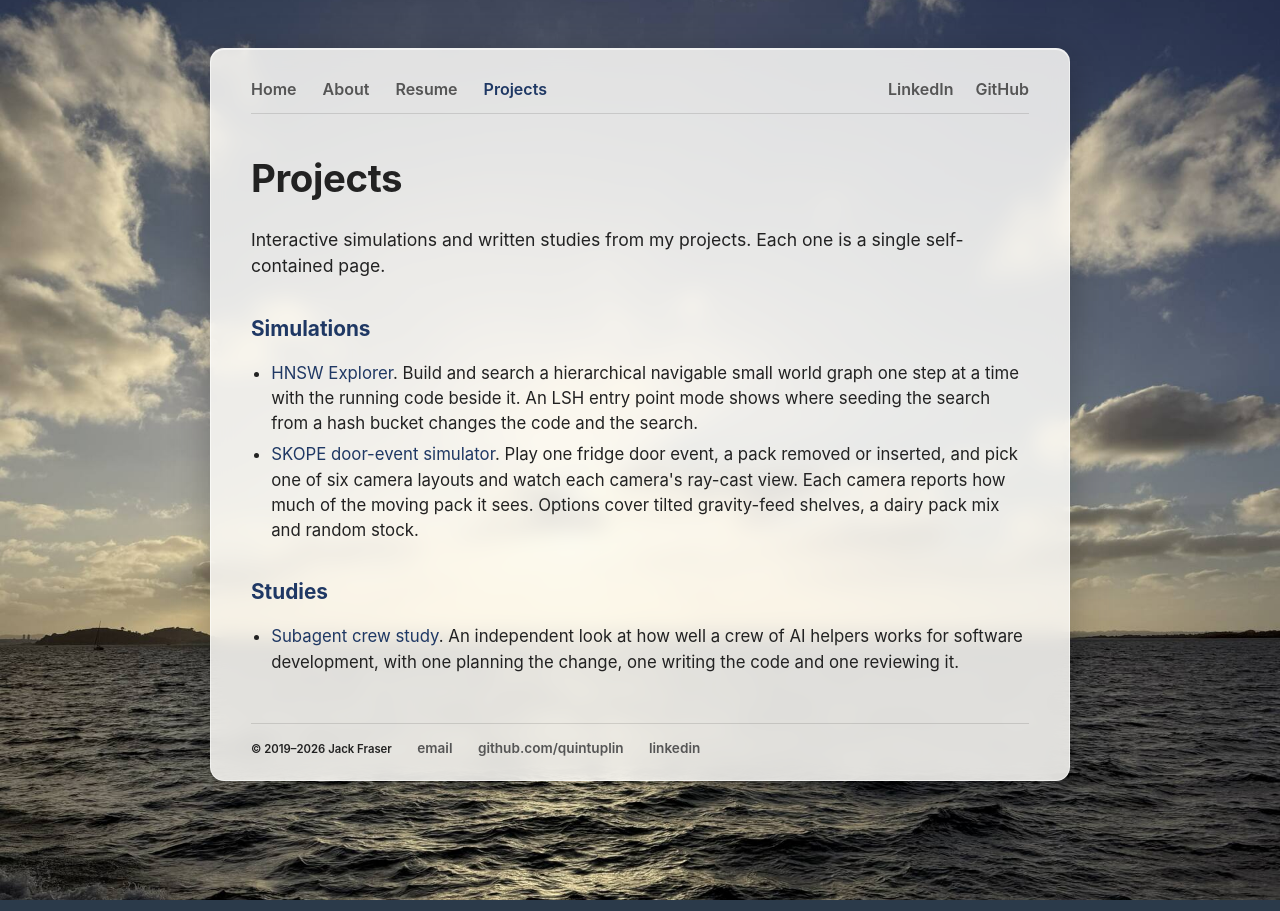
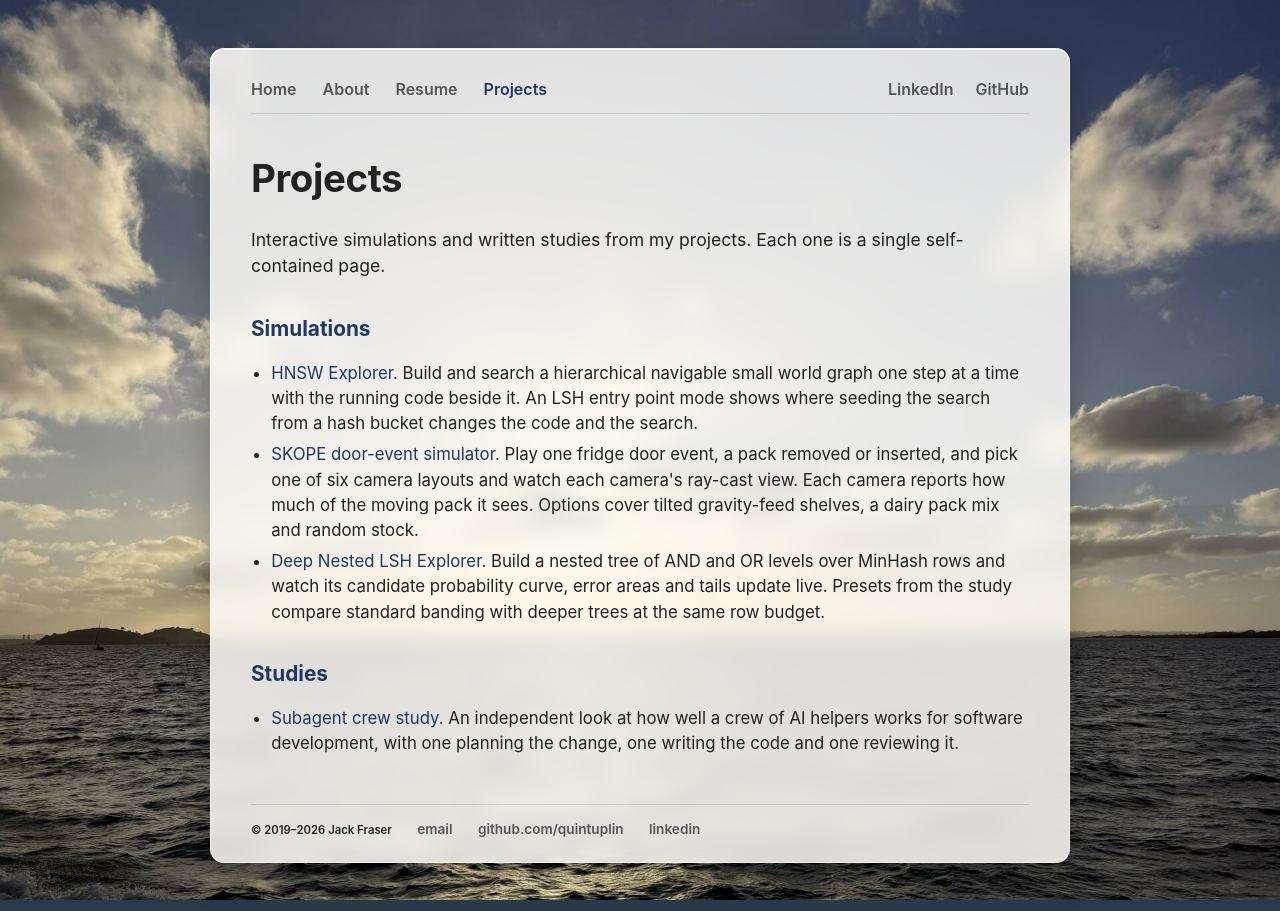
Before and after one commit to Quintuplin/quintuplin.github.io, a Jekyll site: the page built from projects/index.html, in a window 1280 px wide. Built offline with Jekyll 4.4.1, drawn with Linux system fonts in a browser that asks for light colours.

Commit message:
#31 List the Deep Nested LSH Explorer under Projects
Adds the Simulations entry and notes in the README that standalone
pages are copied or ported from their source projects.

```diff
--- a/projects/index.html
+++ b/projects/index.html
@@ -12,6 +12,7 @@ redirect_from: /simulations/
 	<ul class="list-unstyled">
 		<li><a href="/simulations/hnsw/">HNSW Explorer</a>. Build and search a hierarchical navigable small world graph one step at a time with the running code beside it. An LSH entry point mode shows where seeding the search from a hash bucket changes the code and the search.</li>
 		<li><a href="/simulations/fridge-event-sim/">SKOPE door-event simulator</a>. Play one fridge door event, a pack removed or inserted, and pick one of six camera layouts and watch each camera's ray-cast view. Each camera reports how much of the moving pack it sees. Options cover tilted gravity-feed shelves, a dairy pack mix and random stock.</li>
+		<li><a href="/simulations/deep-nested-lsh/">Deep Nested LSH Explorer</a>. Build a nested tree of AND and OR levels over MinHash rows and watch its candidate probability curve, error areas and tails update live. Presets from the study compare standard banding with deeper trees at the same row budget.</li>
 	</ul>
 
 	<h2>Studies</h2>
```
Also changed, not shown: README.md.
